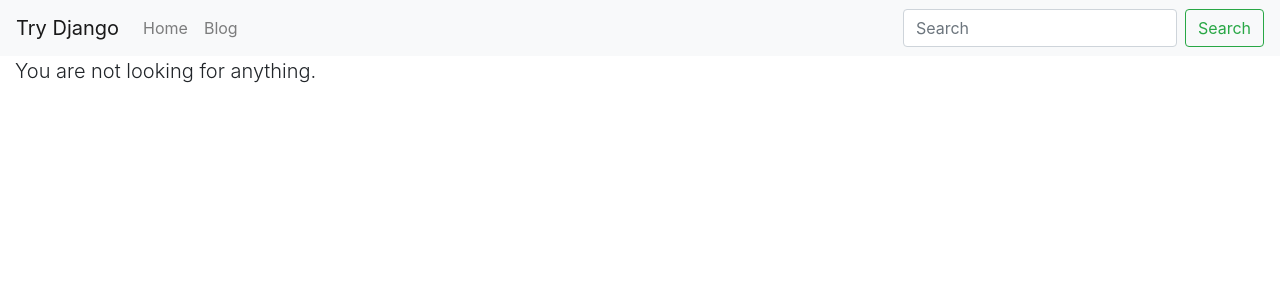
After one commit to HarIgo23/try-django, a Django app: page /search/ in a window 1280 px wide. The commit adds this page. Shown: the top 300 px of the page. Run offline with Django 3.2, Linux system fonts and the light colour scheme; some libraries are stand-ins or nearby versions.

Commit message:
53 Putting it All Together(created search)

```diff
--- /dev/null
+++ b/src/searches/admin.py
@@ -0,0 +1,6 @@
+from django.contrib import admin
+
+
+from .models import SearchQuery
+
+admin.site.register(SearchQuery)
--- /dev/null
+++ b/src/searches/apps.py
@@ -0,0 +1,5 @@
+from django.apps import AppConfig
+
+
+class SearchesConfig(AppConfig):
+    name = 'searches'
--- /dev/null
+++ b/src/searches/templates/searches/view.html
@@ -0,0 +1,20 @@
+{% extends "base.html" %}
+
+
+{% block content %}
+
+    <div class="row">
+        <div class="col-12 col-8 mx-auto">
+            {% if query %}
+                <p class="lead">
+                    You searched for {{ query }}
+                </p>
+            {% else %}
+                <p class="lead">
+                    You are not looking for anything.
+                </p>
+            {% endif %}
+        </div>
+    </div>
+
+{% endblock %}
--- /dev/null
+++ b/src/searches/tests.py
@@ -0,0 +1,3 @@
+from django.test import TestCase
+
+# Create your tests here.
--- /dev/null
+++ b/src/searches/views.py
@@ -0,0 +1,14 @@
+from django.shortcuts import render
+
+from .models import SearchQuery
+
+def search_view(request):
+    query = request.GET.get('q', None)
+    user = None
+    if request.user.is_authenticated:
+        user = request.user
+
+    if query is not None:
+        SearchQuery.objects.create(user=user, query=query)
+    context = {"query": query}
+    return render(request, 'searches/view.html', context)
--- a/src/templates/navbar.html
+++ b/src/templates/navbar.html
@@ -13,8 +13,9 @@
         <a class="nav-link" href="/blog">Blog</a>
       </li>
     </ul>
-    <form class="form-inline my-2 my-lg-0">
-      <input class="form-control mr-sm-2" type="search" placeholder="Search" aria-label="Search">
+    <form class="form-inline my-2 my-lg-0" action="/search/">
+
+      <input class="form-control mr-sm-2" type="search" name="q" placeholder="Search" aria-label="Search">
       <button class="btn btn-outline-success my-2 my-sm-0" type="submit">Search</button>
     </form>
   </div>
--- a/src/try_django/settings.py
+++ b/src/try_django/settings.py
@@ -39,7 +39,8 @@ INSTALLED_APPS = [
     'django.contrib.messages',
     'django.contrib.staticfiles',
 
-    'blog'
+    'blog',
+    'searches',
 ]
 
 MIDDLEWARE = [
--- a/src/try_django/urls.py
+++ b/src/try_django/urls.py
@@ -25,6 +25,9 @@ from .views import (
     contact_page,
     example_page
 )
+from searches.views import (
+    search_view
+)
 
 urlpatterns = [
     path('', home_page),
@@ -34,6 +37,7 @@ urlpatterns = [
     path('admin/', admin.site.urls),
     path('blog/', include('blog.urls')),
     path('blog-new/', blog_post_create_view),
+    path('search/', search_view)
 ]
 
 if settings.DEBUG:
```
Also changed, not shown: src/searches/models.py (added, +8 -0 lines), src/blog/migrations/0011_auto_20200107_2206.py (added), src/searches/__init__.py (added), src/searches/migrations/0001_initial.py (added), src/searches/migrations/__init__.py (added).
